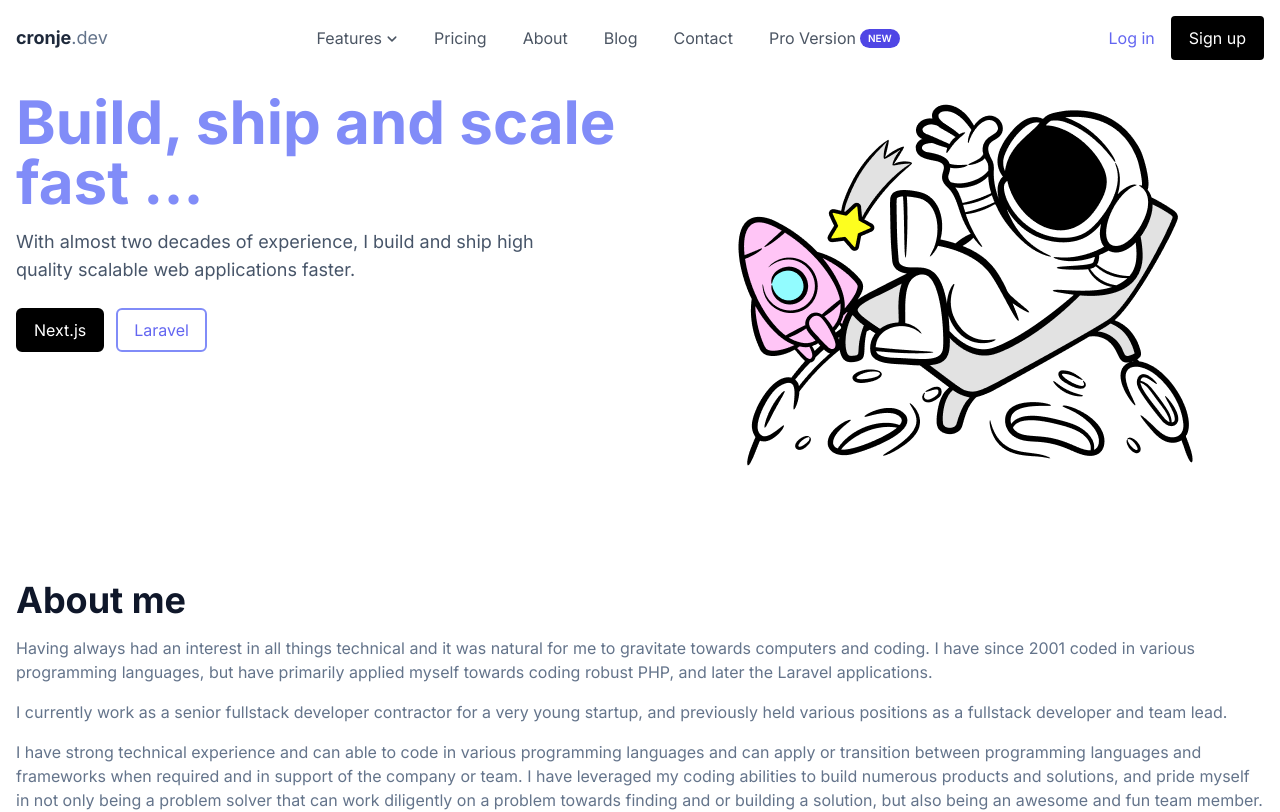
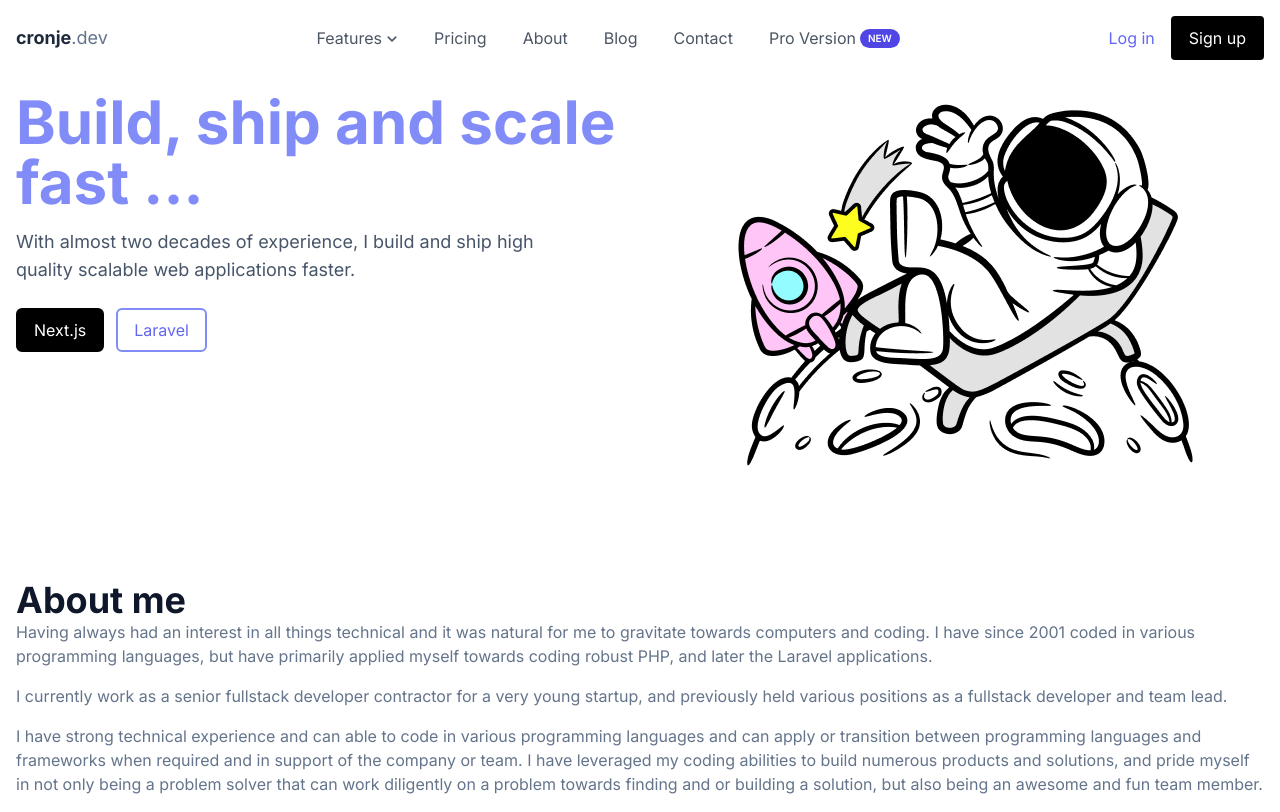
Before and after one commit to corcronje/portfolio-next, a Next.js app: page / in a window 1280 px wide. Shown: the top 812 px of the page. Built offline with nearby package versions, Linux system fonts and the light colour scheme.

Commit message:
[main] Remove redundant margin from headings

```diff
--- a/src/app/globals.css
+++ b/src/app/globals.css
@@ -45,7 +45,7 @@
 }
 
 h2 {
-  @apply text-4xl font-bold text-slate-900 dark:text-slate-500 mb-4;
+  @apply text-4xl font-bold text-slate-900 dark:text-slate-500;
 }
 
 h3 {
@@ -57,7 +57,7 @@
 }
 
 h5{
-  @apply text-lg font-bold text-slate-900 dark:text-slate-500 mb-1;
+  @apply text-lg font-bold text-slate-900 dark:text-slate-500;
 }
 
 h6 {
```
